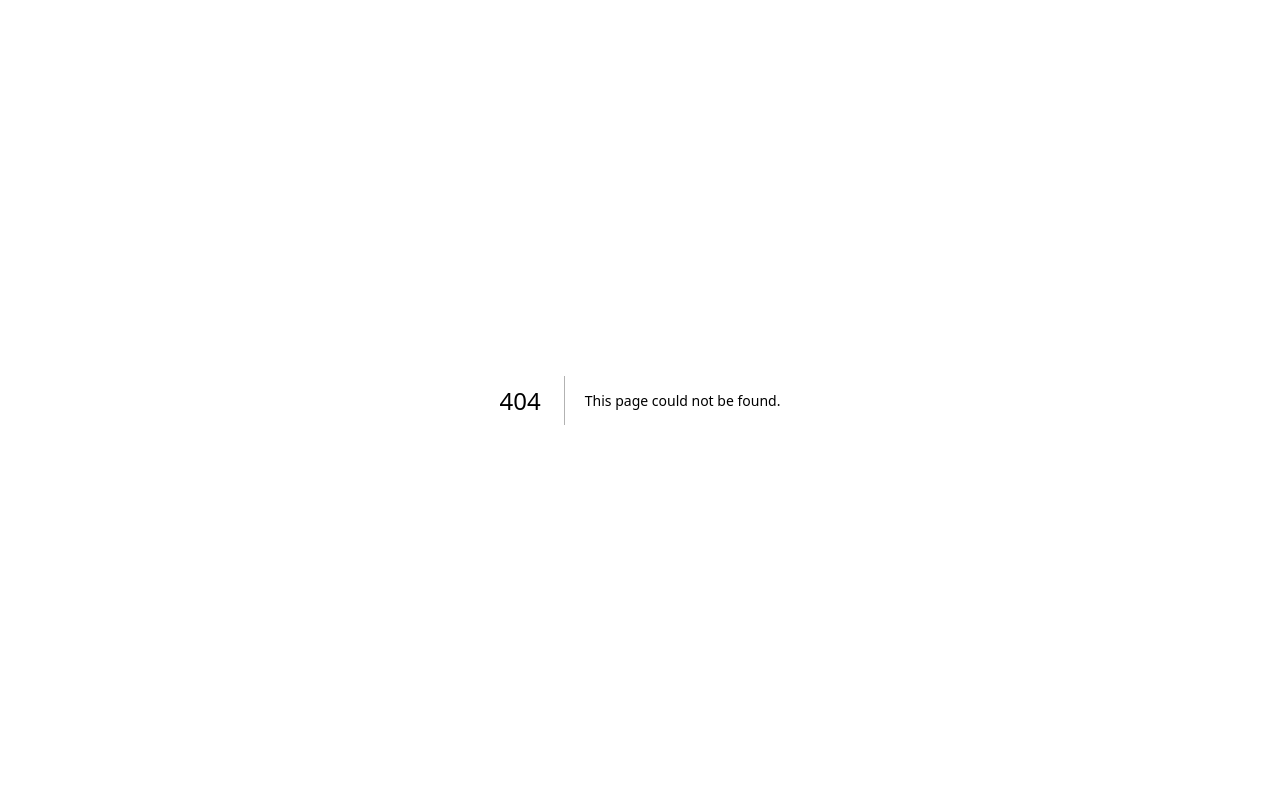
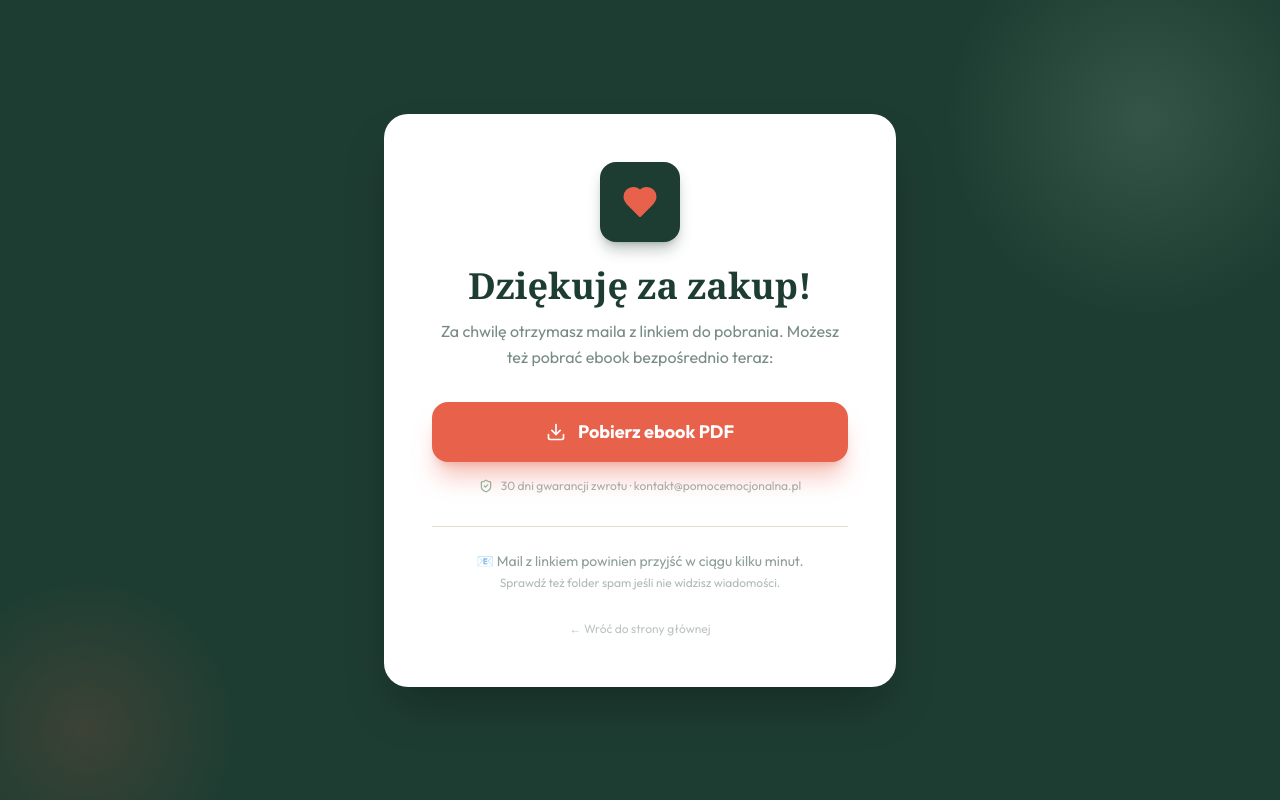
Before and after one commit to Freenerbis/kiedy-dziecko-sie-boi, a Next.js app: page /sukces in a window 1280 px wide. Before the commit this address had no page. Built offline with nearby package versions, Linux system fonts and the light colour scheme.

Commit message:
Add /sukces page after purchase

```diff
--- /dev/null
+++ b/app/sukces/page.tsx
@@ -0,0 +1,98 @@
+'use client';
+
+import { motion } from 'framer-motion';
+import { Download, ShieldCheck, Heart } from 'lucide-react';
+import Link from 'next/link';
+
+const DOWNLOAD_URL = '/Kiedy_Twoje_Dziecko_Sie_Boi.pdf';
+
+export default function SukcesPage() {
+  return (
+    <div className="min-h-screen bg-forest flex items-center justify-center px-4 relative overflow-hidden">
+
+      {/* Blobs */}
+      <div className="absolute top-[-10%] right-[-5%] w-[400px] h-[400px] rounded-full pointer-events-none"
+        style={{ background: 'radial-gradient(circle, rgba(139,181,160,0.2) 0%, transparent 70%)' }} />
+      <div className="absolute bottom-[-10%] left-[-5%] w-[300px] h-[300px] rounded-full pointer-events-none"
+        style={{ background: 'radial-gradient(circle, rgba(232,97,74,0.15) 0%, transparent 70%)' }} />
+
+      <motion.div
+        initial={{ opacity: 0, y: 40, scale: 0.96 }}
+        animate={{ opacity: 1, y: 0, scale: 1 }}
+        transition={{ duration: 0.7, ease: [0.22, 1, 0.36, 1] }}
+        className="relative bg-white rounded-3xl p-8 md:p-12 max-w-lg w-full text-center shadow-2xl shadow-black/30"
+      >
+        {/* Icon */}
+        <motion.div
+          initial={{ scale: 0 }}
+          animate={{ scale: 1 }}
+          transition={{ delay: 0.3, type: 'spring', stiffness: 200, damping: 15 }}
+          className="w-20 h-20 bg-forest rounded-2xl flex items-center justify-center mx-auto mb-6 shadow-lg shadow-forest/30"
+        >
+          <Heart className="w-9 h-9 text-coral fill-coral" />
+        </motion.div>
+
+        {/* Heading */}
+        <motion.div
+          initial={{ opacity: 0, y: 16 }}
+          animate={{ opacity: 1, y: 0 }}
+          transition={{ delay: 0.4, duration: 0.5 }}
+        >
+          <h1 className="font-display text-3xl md:text-4xl text-forest font-black mb-3">
+            Dziękuję za zakup!
+          </h1>
+          <p className="text-forest/60 text-base leading-relaxed mb-8">
+            Za chwilę otrzymasz maila z linkiem do pobrania. Możesz też pobrać ebook bezpośrednio teraz:
+          </p>
+        </motion.div>
+
+        {/* Download button */}
+        <motion.a
+          href={DOWNLOAD_URL}
+          download
+          initial={{ opacity: 0, y: 12 }}
+          animate={{ opacity: 1, y: 0 }}
+          transition={{ delay: 0.55, duration: 0.5 }}
+          className="group relative w-full inline-flex items-center justify-center gap-3 bg-coral hover:bg-coral-dark text-white font-bold text-lg py-4 px-8 rounded-2xl transition-all duration-200 hover:scale-[1.02] active:scale-[0.98] shadow-xl shadow-coral/35 overflow-hidden mb-4"
+        >
+          <Download className="w-5 h-5" />
+          <span>Pobierz ebook PDF</span>
+          <span className="absolute inset-0 bg-white/15 translate-y-full group-hover:translate-y-0 transition-transform duration-300" />
+        </motion.a>
+
+        {/* Trust */}
+        <motion.div
+          initial={{ opacity: 0 }}
+          animate={{ opacity: 1 }}
+          transition={{ delay: 0.7 }}
+          className="flex items-center justify-center gap-2 text-forest/40 text-xs mb-8"
+        >
+          <ShieldCheck className="w-3.5 h-3.5 text-sage" />
+          30 dni gwarancji zwrotu · kontakt@pomocemocjonalna.pl
+        </motion.div>
+
+        {/* Divider */}
+        <div className="border-t border-cream-deeper pt-6">
+          <p className="text-forest/50 text-sm mb-1">
+            📧 Mail z linkiem powinien przyjść w ciągu kilku minut.
+          </p>
+          <p className="text-forest/35 text-xs">
+            Sprawdź też folder spam jeśli nie widzisz wiadomości.
+          </p>
+        </div>
+
+        {/* Back link */}
+        <motion.div
+          initial={{ opacity: 0 }}
+          animate={{ opacity: 1 }}
+          transition={{ delay: 0.9 }}
+          className="mt-6"
+        >
+          <Link href="/" className="text-forest/30 text-xs hover:text-forest/60 transition-colors">
+            ← Wróć do strony głównej
+          </Link>
+        </motion.div>
+      </motion.div>
+    </div>
+  );
+}
```
